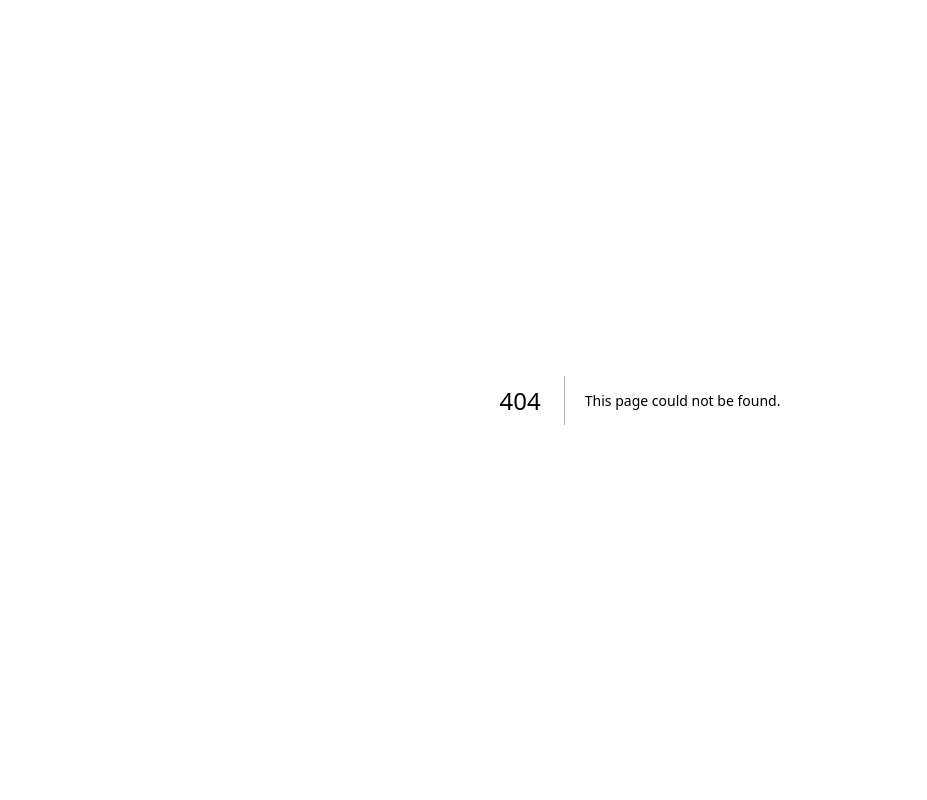
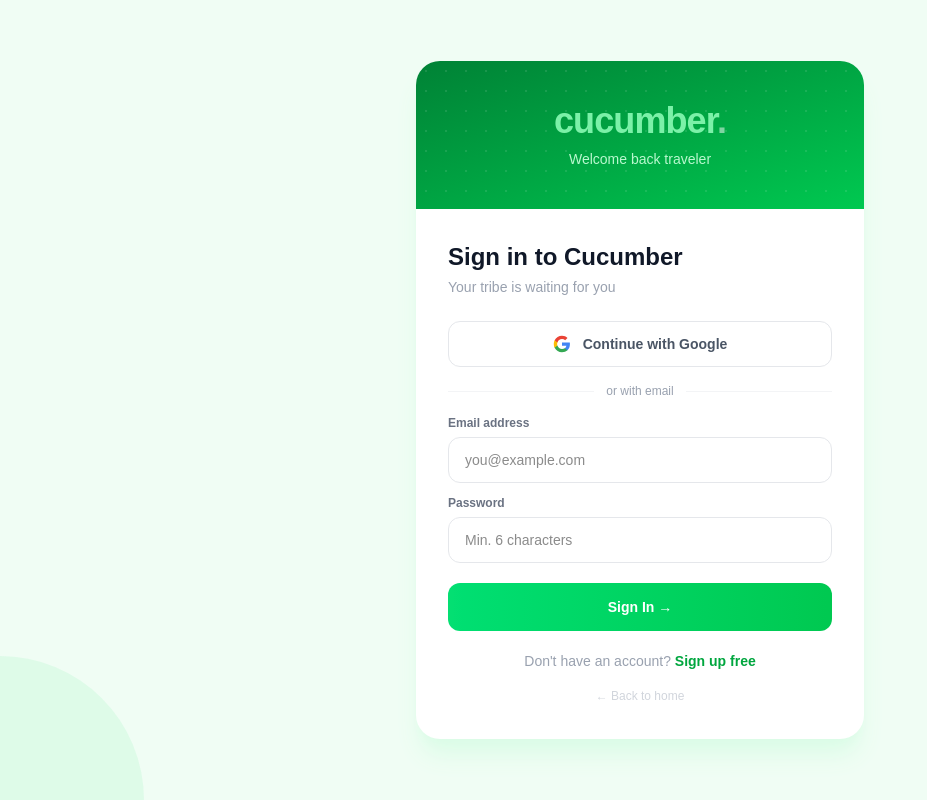
Before and after one commit to BhoosutaArora/cucumber-app, a Next.js app: page /login in a window 1280 px wide. Before the commit this address had no page. Shown: the whole page, without its empty margins (0-927 px from the left). Built offline with nearby package versions, Linux system fonts and the light colour scheme; no server answers.

Commit message:
added login page and supabase auth

```diff
--- /dev/null
+++ b/app/lib/supabase.ts
@@ -0,0 +1,5 @@
+import { createClient } from '@supabase/supabase-js'
+
+const supabaseUrl = process.env.NEXT_PUBLIC_SUPABASE_URL!
+const supabaseKey = process.env.NEXT_PUBLIC_SUPABASE_ANON_KEY!
+export const supabase = createClient(supabaseUrl, supabaseKey)
--- /dev/null
+++ b/app/login/page.tsx
@@ -0,0 +1,188 @@
+'use client'
+
+import { useState } from 'react'
+import { supabase } from '../lib/supabase'
+
+export default function Login() {
+  const [email, setEmail] = useState('')
+  const [password, setPassword] = useState('')
+  const [isSignUp, setIsSignUp] = useState(false)
+  const [loading, setLoading] = useState(false)
+  const [message, setMessage] = useState('')
+  const [messageType, setMessageType] = useState('')
+
+  async function handleAuth() {
+    if (!email || !password) {
+      setMessage('Please enter your email and password')
+      setMessageType('error')
+      return
+    }
+
+    setLoading(true)
+    setMessage('')
+
+    if (isSignUp) {
+      const { error } = await supabase.auth.signUp({
+        email,
+        password,
+      })
+      if (error) {
+        setMessage(error.message)
+        setMessageType('error')
+      } else {
+        setMessage('Account created! Check your email to confirm your account 🎉')
+        setMessageType('success')
+      }
+    } else {
+      const { error } = await supabase.auth.signInWithPassword({
+        email,
+        password,
+      })
+      if (error) {
+        setMessage(error.message)
+        setMessageType('error')
+      } else {
+        setMessage('Welcome back! Redirecting... 🥒')
+        setMessageType('success')
+        setTimeout(() => {
+          window.location.href = '/'
+        }, 1500)
+      }
+    }
+
+    setLoading(false)
+  }
+
+  async function handleGoogle() {
+    const { error } = await supabase.auth.signInWithOAuth({
+      provider: 'google',
+      options: {
+        redirectTo: `${window.location.origin}/`
+      }
+    })
+    if (error) {
+      setMessage(error.message)
+      setMessageType('error')
+    }
+  }
+
+  return (
+    <main className="min-h-screen bg-green-50 flex items-center justify-center px-4">
+
+      {/* background blobs */}
+      <div className="fixed top-0 right-0 w-96 h-96 rounded-full bg-green-200 opacity-20 -translate-y-1/2 translate-x-1/2 pointer-events-none" />
+      <div className="fixed bottom-0 left-0 w-72 h-72 rounded-full bg-green-300 opacity-15 translate-y-1/2 -translate-x-1/2 pointer-events-none" />
+
+      <div className="bg-white rounded-3xl shadow-xl shadow-green-100 w-full max-w-md overflow-hidden">
+
+        {/* top green header */}
+        <div className="bg-gradient-to-br from-green-700 to-green-500 px-8 py-10 text-center relative overflow-hidden">
+          <div className="absolute inset-0 opacity-10"
+            style={{backgroundImage: 'radial-gradient(circle, white 1px, transparent 1px)', backgroundSize: '20px 20px'}} />
+          <a href="/" className="text-4xl font-extrabold text-green-300 tracking-tight relative z-10">
+            cucumber<span className="text-white opacity-50">.</span>
+          </a>
+          <p className="text-green-200 text-sm mt-2 relative z-10">
+            {isSignUp ? 'Join 12,000+ travelers' : 'Welcome back traveler'}
+          </p>
+        </div>
+
+        <div className="px-8 py-8">
+
+          <h2 className="text-2xl font-extrabold text-gray-900 mb-1">
+            {isSignUp ? 'Create your account' : 'Sign in to Cucumber'}
+          </h2>
+          <p className="text-sm text-gray-400 mb-6">
+            {isSignUp ? 'Start your travel journey today' : 'Your tribe is waiting for you'}
+          </p>
+
+          {/* Google button */}
+          <button
+            onClick={handleGoogle}
+            className="w-full flex items-center justify-center gap-3 border border-gray-200 rounded-xl py-3 text-sm font-semibold text-gray-600 hover:bg-gray-50 transition-all mb-4"
+          >
+            <svg width="18" height="18" viewBox="0 0 24 24">
+              <path d="M22.56 12.25c0-.78-.07-1.53-.2-2.25H12v4.26h5.92c-.26 1.37-1.04 2.53-2.21 3.31v2.77h3.57c2.08-1.92 3.28-4.74 3.28-8.09z" fill="#4285F4"/>
+              <path d="M12 23c2.97 0 5.46-.98 7.28-2.66l-3.57-2.77c-.98.66-2.23 1.06-3.71 1.06-2.86 0-5.29-1.93-6.16-4.53H2.18v2.84C3.99 20.53 7.7 23 12 23z" fill="#34A853"/>
+              <path d="M5.84 14.09c-.22-.66-.35-1.36-.35-2.09s.13-1.43.35-2.09V7.07H2.18C1.43 8.55 1 10.22 1 12s.43 3.45 1.18 4.93l3.66-2.84z" fill="#FBBC05"/>
+              <path d="M12 5.38c1.62 0 3.06.56 4.21 1.64l3.15-3.15C17.45 2.09 14.97 1 12 1 7.7 1 3.99 3.47 2.18 7.07l3.66 2.84c.87-2.6 3.3-4.53 6.16-4.53z" fill="#EA4335"/>
+            </svg>
+            Continue with Google
+          </button>
+
+          {/* divider */}
+          <div className="flex items-center gap-3 mb-4">
+            <div className="flex-1 h-px bg-gray-100" />
+            <span className="text-xs text-gray-400 font-medium">or with email</span>
+            <div className="flex-1 h-px bg-gray-100" />
+          </div>
+
+          {/* email input */}
+          <div className="mb-3">
+            <label className="block text-xs font-bold text-gray-500 mb-1.5">Email address</label>
+            <input
+              type="email"
+              value={email}
+              onChange={(e) => setEmail(e.target.value)}
+              placeholder="you@example.com"
+              className="w-full border border-gray-200 rounded-xl px-4 py-3 text-sm outline-none focus:border-green-400 focus:ring-2 focus:ring-green-100 transition-all"
+            />
+          </div>
+
+          {/* password input */}
+          <div className="mb-5">
+            <label className="block text-xs font-bold text-gray-500 mb-1.5">Password</label>
+            <input
+              type="password"
+              value={password}
+              onChange={(e) => setPassword(e.target.value)}
+              placeholder="Min. 6 characters"
+              onKeyDown={(e) => e.key === 'Enter' && handleAuth()}
+              className="w-full border border-gray-200 rounded-xl px-4 py-3 text-sm outline-none focus:border-green-400 focus:ring-2 focus:ring-green-100 transition-all"
+            />
+          </div>
+
+          {/* message */}
+          {message && (
+            <div className={`text-sm font-medium px-4 py-3 rounded-xl mb-4 ${
+              messageType === 'error'
+                ? 'bg-red-50 text-red-600 border border-red-100'
+                : 'bg-green-50 text-green-700 border border-green-100'
+            }`}>
+              {message}
+            </div>
+          )}
+
+          {/* submit button */}
+          <button
+            onClick={handleAuth}
+            disabled={loading}
+            className="w-full py-3.5 rounded-xl bg-gradient-to-r from-green-400 to-green-500 text-white font-bold text-sm hover:shadow-lg hover:shadow-green-200 hover:scale-[1.02] transition-all disabled:opacity-50 disabled:cursor-not-allowed"
+          >
+            {loading ? 'Please wait...' : isSignUp ? 'Create Account 🥒' : 'Sign In →'}
+          </button>
+
+          {/* toggle sign up / sign in */}
+          <p className="text-center text-sm text-gray-400 mt-5">
+            {isSignUp ? 'Already have an account?' : "Don't have an account?"}
+            {' '}
+            <button
+              onClick={() => { setIsSignUp(!isSignUp); setMessage('') }}
+              className="text-green-600 font-bold hover:underline"
+            >
+              {isSignUp ? 'Sign in' : 'Sign up free'}
+            </button>
+          </p>
+
+          {/* back to home */}
+          <p className="text-center mt-3">
+            <a href="/" className="text-xs text-gray-300 hover:text-gray-400 transition-colors">
+              ← Back to home
+            </a>
+          </p>
+
+        </div>
+      </div>
+    </main>
+  )
+}
--- a/package.json
+++ b/package.json
@@ -9,6 +9,7 @@
     "lint": "eslint"
   },
   "dependencies": {
+    "@supabase/supabase-js": "^2.99.3",
     "next": "16.2.1",
     "react": "19.2.4",
     "react-dom": "19.2.4"
```
Also changed, not shown: 1 other file (tests, documents, lock files or other folders).
